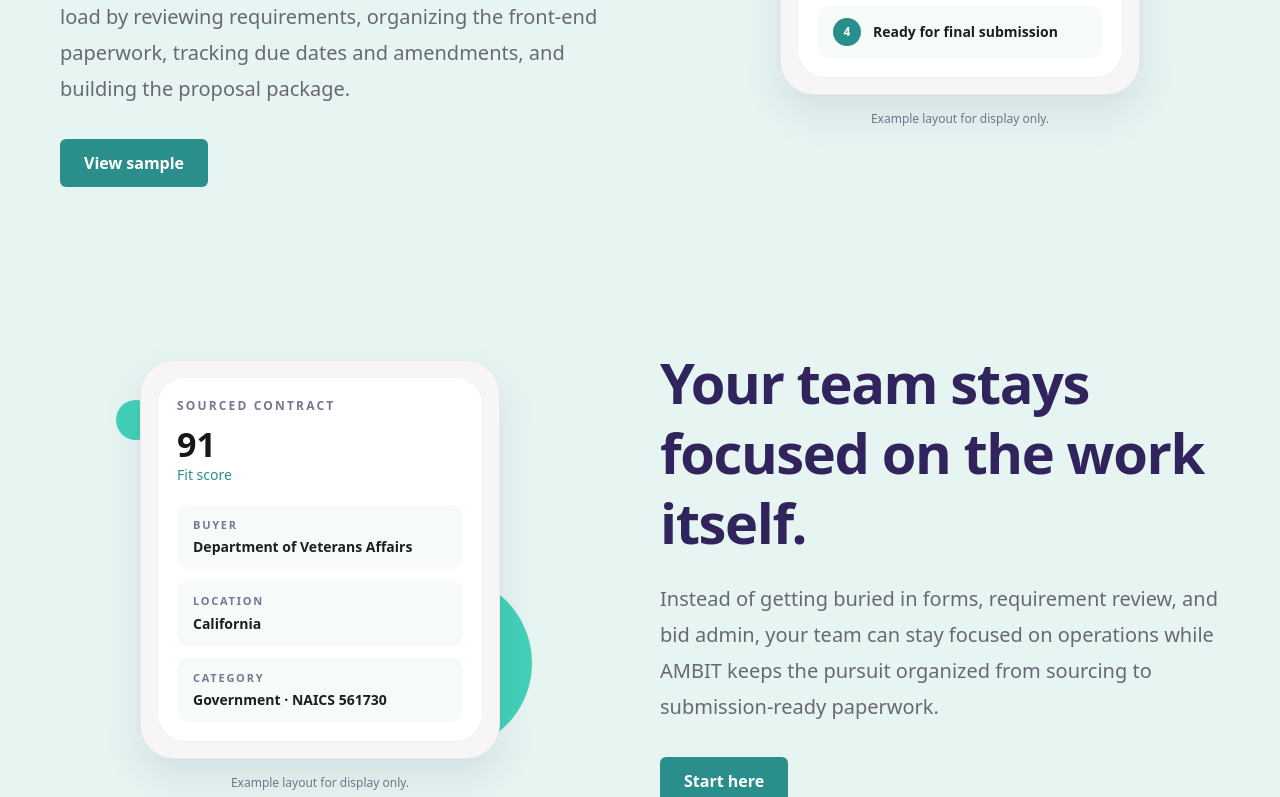
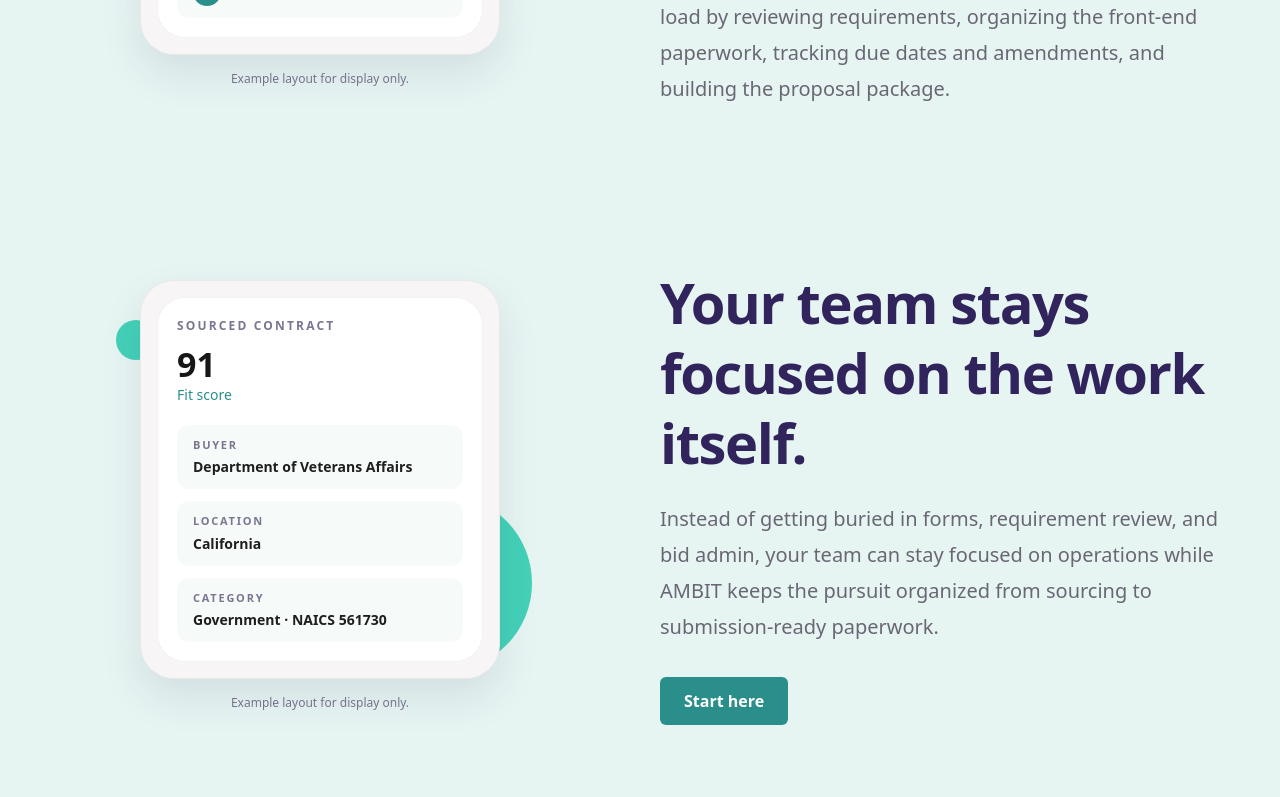
Before and after one commit to seansevrix/ambit, a Next.js app: page / in a window 1280 px wide. Shown: the part 2200-2997 px from the top of the page. Built offline with nearby package versions, Linux system fonts and the light colour scheme.

Commit message:
Make homepage feature buttons optional

```diff
--- a/app/page.tsx
+++ b/app/page.tsx
@@ -190,16 +190,16 @@ function WorkflowCard() {
 function FeatureRow({
   title,
   body,
+  visual,
   buttonText,
   buttonHref,
-  visual,
   reverse = false,
 }: {
   title: string;
   body: string;
-  buttonText: string;
-  buttonHref: string;
   visual: ReactNode;
+  buttonText?: string;
+  buttonHref?: string;
   reverse?: boolean;
 }) {
   return (
@@ -220,9 +220,11 @@ function FeatureRow({
             {body}
           </p>
 
-          <div className="mt-8">
-            <Button href={buttonHref}>{buttonText}</Button>
-          </div>
+          {buttonText && buttonHref ? (
+            <div className="mt-8">
+              <Button href={buttonHref}>{buttonText}</Button>
+            </div>
+          ) : null}
         </div>
       </div>
     </section>
@@ -275,10 +277,7 @@ export default function HomePage() {
       <FeatureRow
         title="We handle compliance, deadlines, and proposal building."
         body="If you want to pursue the job, AMBIT helps carry the admin load by reviewing requirements, organizing the front-end paperwork, tracking due dates and amendments, and building the proposal package."
-        buttonText="View sample"
-        buttonHref="#sample"
         visual={<WorkflowCard />}
-        reverse
       />
 
       <FeatureRow
```
